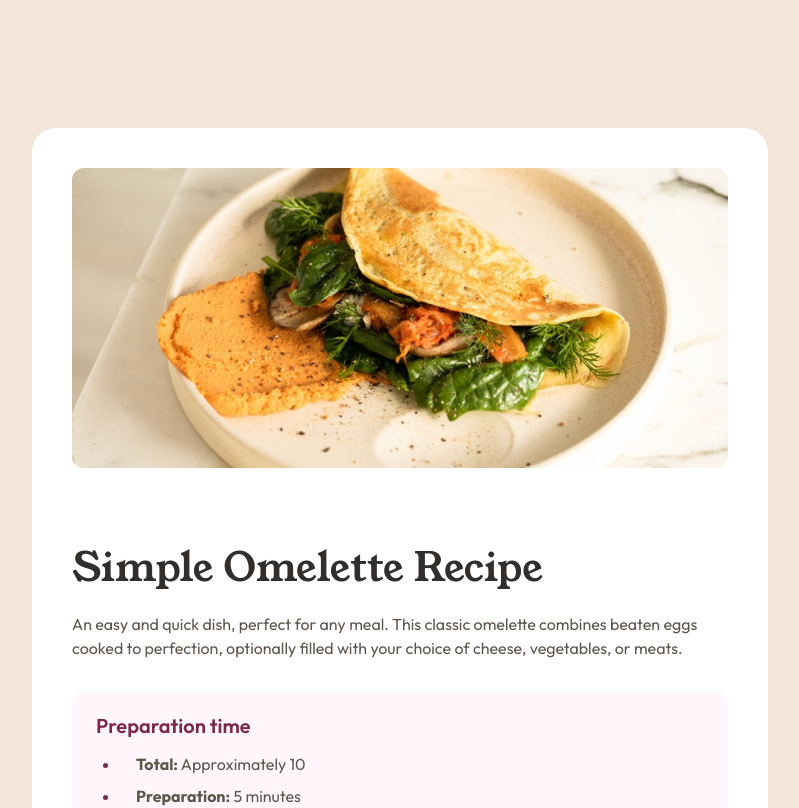
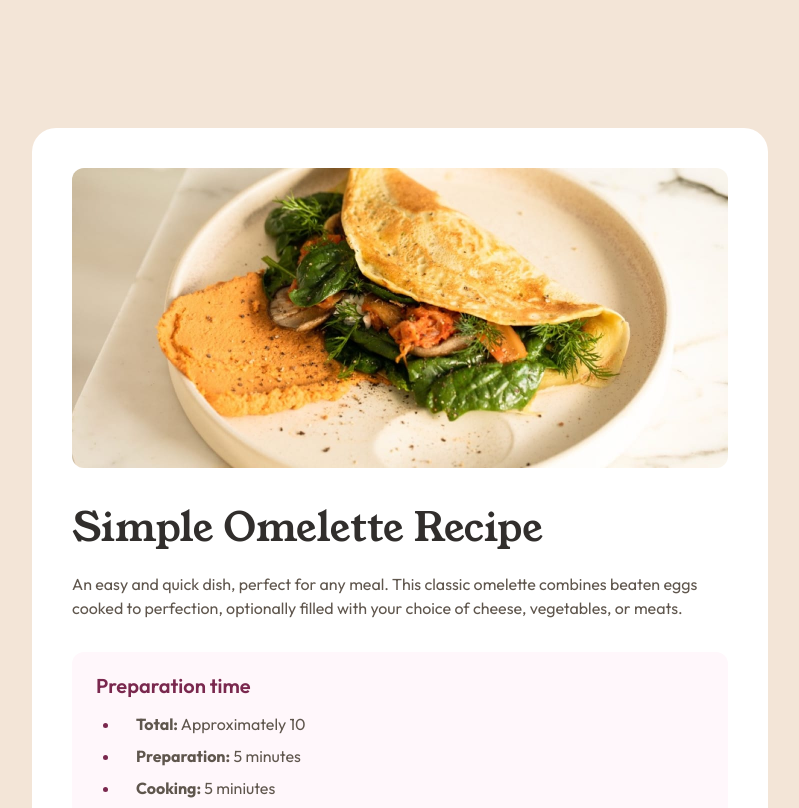
Before and after one commit to redjackfred/recipe-page, a React (Vite) app: page / in a window 1280 px wide. Shown: the top 808 px of the page, without its empty margins (240-1039 px from the left). Built offline with nearby package versions, Linux system fonts and the light colour scheme.

Commit message:
fix spacing

```diff
--- a/src/Recipe.tsx
+++ b/src/Recipe.tsx
@@ -2,13 +2,13 @@ import image from "./assets/images/image-omelette.jpeg";
 export default function Recipe() {
 	return (
 		<article className="flex flex-col justify-center items-center bg-white md:mx-[76px] md:my-[128px] xl:mx-auto xl:max-w-[736px] rounded-3xl">
-			<div className="md:p-10 w-full ">
+			<div className="md:px-10 md:pt-10 w-full ">
 				<img
 					src={image}
 					className="h-[171px] md:h-[300px] w-full md:rounded-xl"
 				/>
 			</div>
-			<div className="p-8 py-10 md:p-10 flex flex-col justify-center items-center gap-8">
+			<div className="p-8 py-10 md:px-10 md:pb-10 flex flex-col justify-center items-center gap-8">
 				<header>
 					<h1 className="text-preset-1 text-stone-900 mb-6">
 						Simple Omelette Recipe
```
